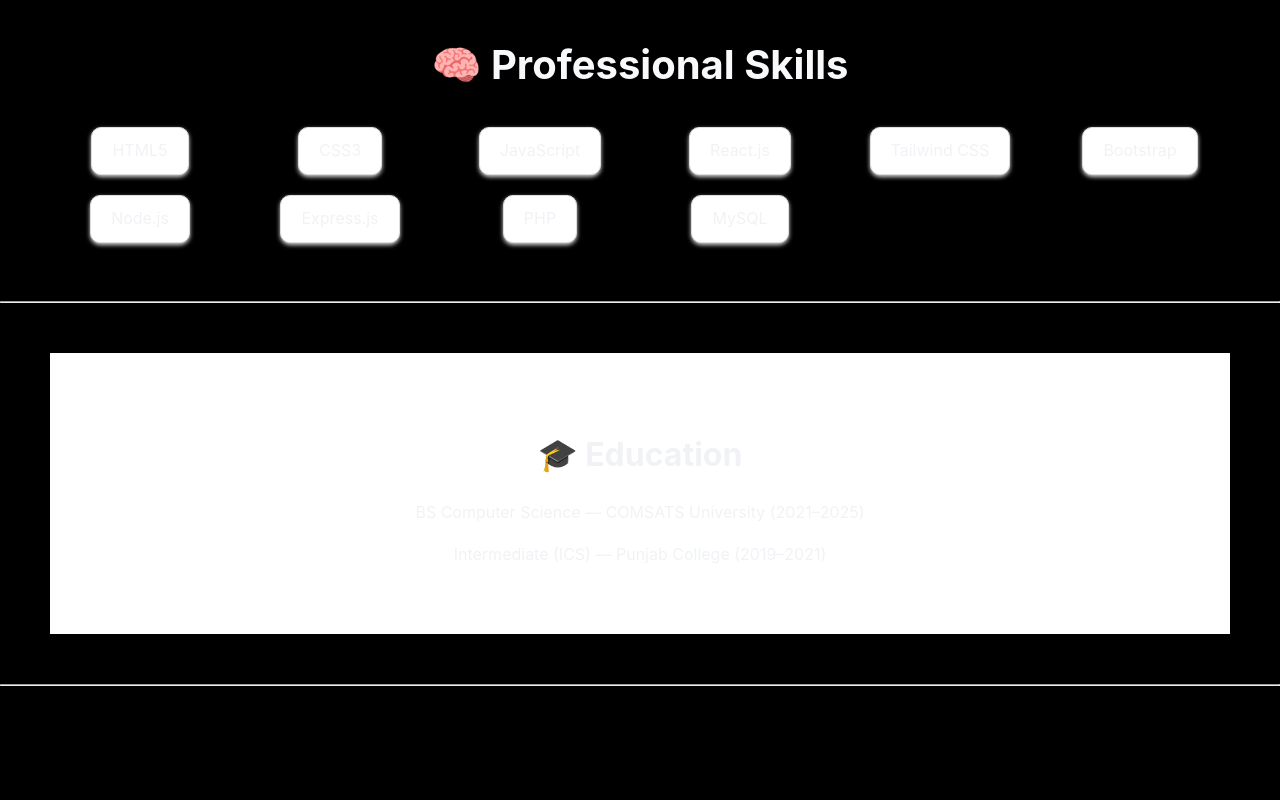
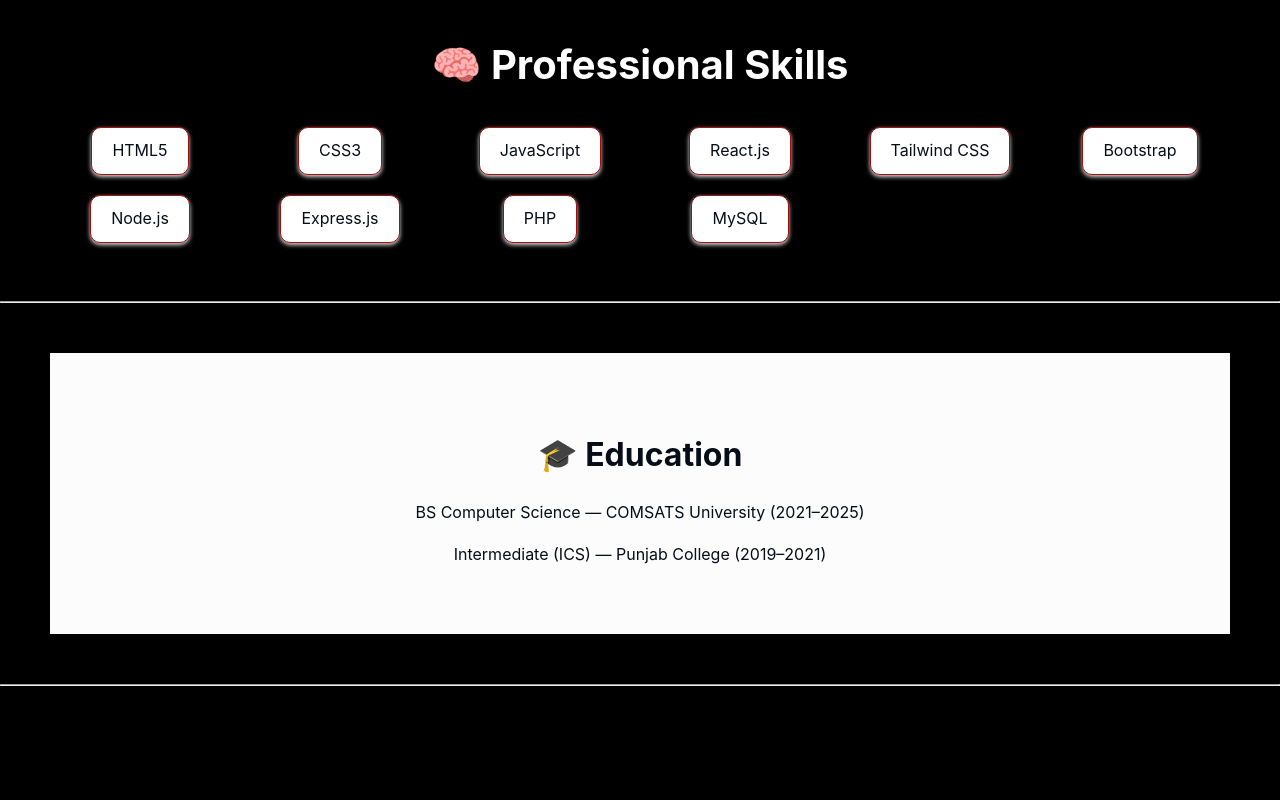
Before and after one commit to M-Ali379/cv-app, a React (Vite) app: page / in a window 1280 px wide. Shown: the part 820-1620 px from the top of the page. Built offline with nearby package versions, Linux system fonts and the light colour scheme.

Commit message:
resolving the app.jsx error

```diff
--- a/src/App.css
+++ b/src/App.css
@@ -11,7 +11,7 @@
     /* NEW: Dark background for the entire page */
     background-color: black;
     /* Adjusting text color for high contrast on black background */
-    color: #f0f2f5;
+    color: #060d17;
 
     font-family: 'Inter', sans-serif;
     line-height: 1.6;
@@ -49,7 +49,7 @@
     padding: 20px 40px; /* Padding for the container */
     max-width: 1200px; /* Limit width for aesthetics */
     margin: 0 auto;
-    border-bottom: 2px solid #333; /* Adjusted border color for dark mode */
+    border-bottom: 2px solid #090000; /* Adjusted border color for dark mode */
     margin-bottom: 20px;
 }
 
--- a/src/component/Education.css
+++ b/src/component/Education.css
@@ -1,7 +1,7 @@
 .education{
     padding: 50px;
     margin: 50px;
-    background-color: rgb(255, 255, 255);
+    background-color: rgb(252, 252, 252);
     text-align: center;
 }
 
@@ -9,5 +9,4 @@
     font-size: 2rem;
     text-align: center;
     margin-bottom: 20px;
-
 }
--- a/src/component/Skills.css
+++ b/src/component/Skills.css
@@ -5,7 +5,7 @@
 }
 
 .skills h1 {
-  color: #f8f9fb;
+  color: #ffffff;
   margin-bottom: 30px;
 }
 
@@ -17,8 +17,8 @@
 }
 
 .skill-item {
-  background-color: white;
-  border: 1px solid #ddd;
+  background-color: rgb(255, 255, 255);
+  border: 1px solid #a70d0d;
   padding: 10px 20px;
   border-radius: 10px;
   box-shadow: 0 2px 4px rgba(255, 255, 255, 0.851);
@@ -27,5 +27,5 @@
 
 .skill-item:hover {
   transform: scale(1.05);
-  box-shadow: 0 4px 10px rgba(253, 254, 254, 0.945);
+  box-shadow: 0 4px 10px rgba(0, 165, 165, 0.945);
 }
```
Also changed, not shown: 1 other file (tests, documents, lock files or other folders).
